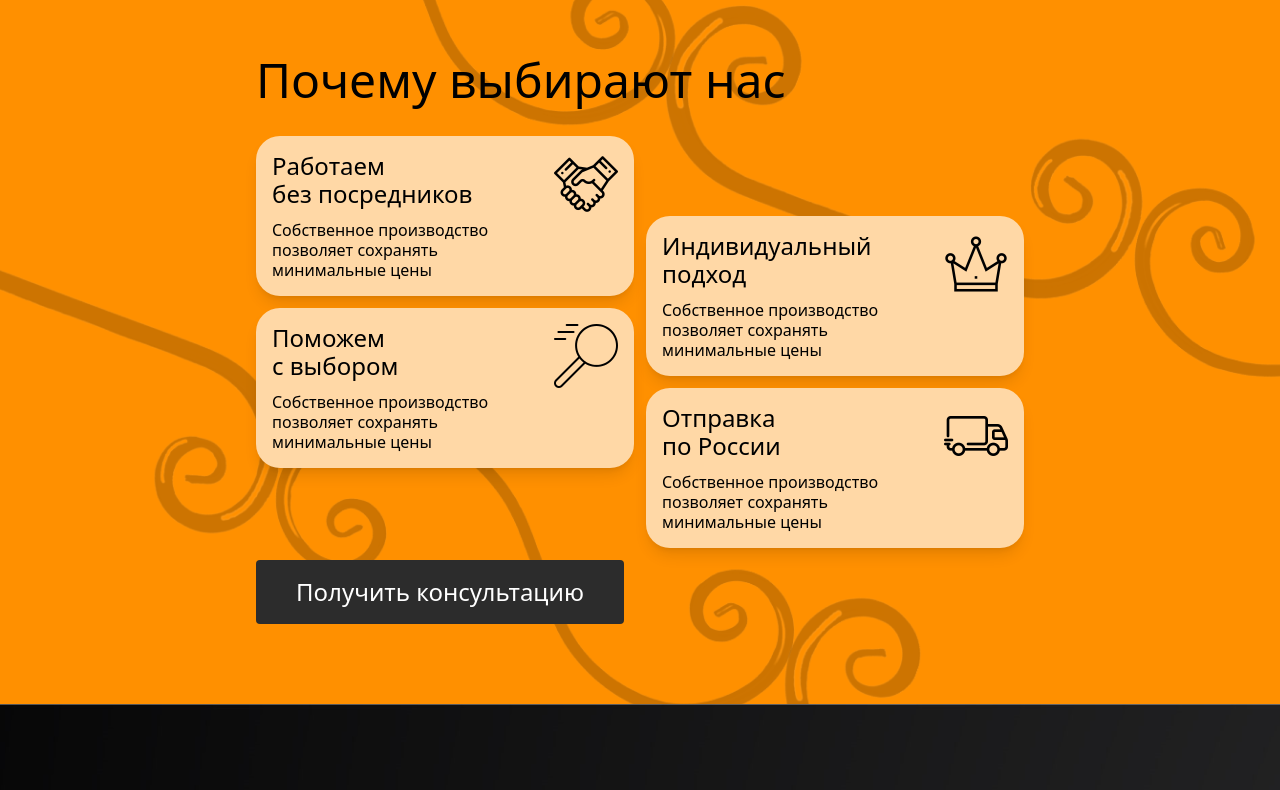
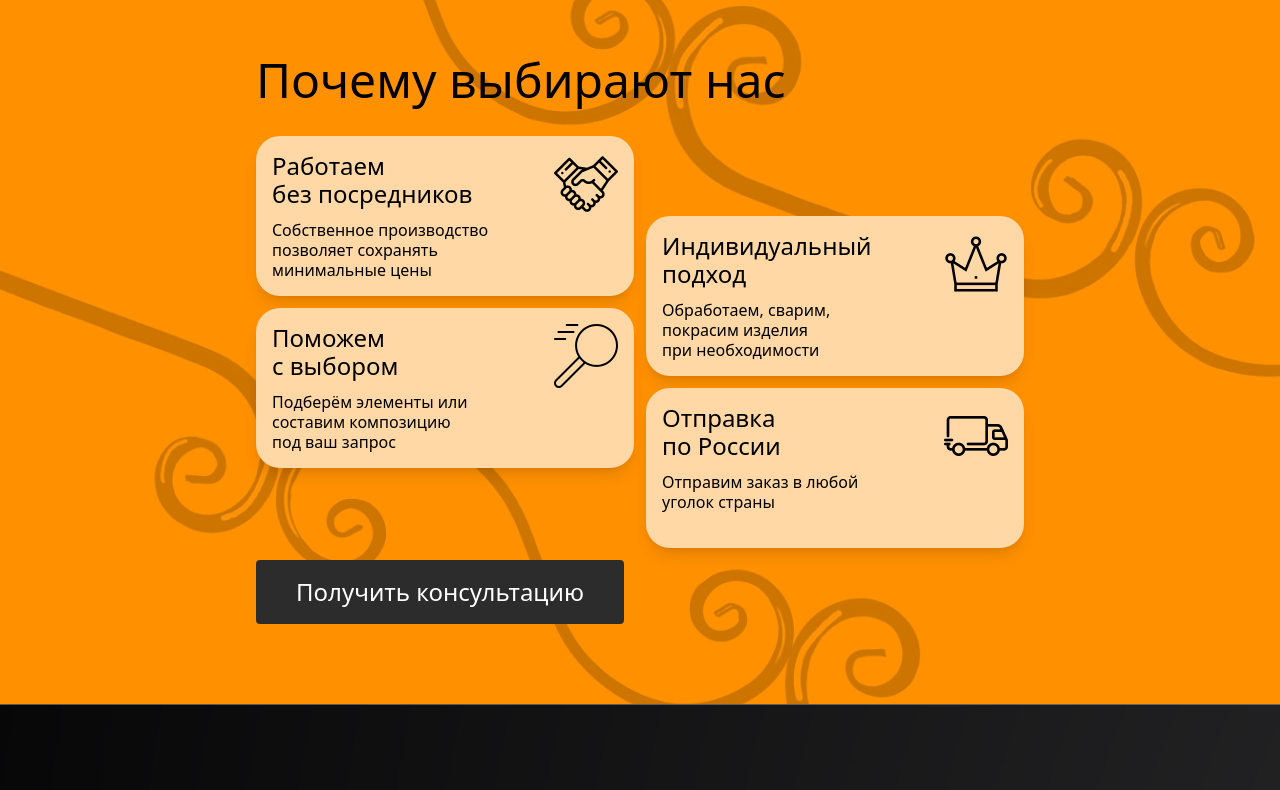
Before and after one commit to Igor-hub-it/kovka-landing, a Nuxt app: page / in a window 1280 px wide. Shown: the part 830-1620 px from the top of the page. Built offline with nearby package versions, Linux system fonts and the light colour scheme.

Commit message:
фиксы

```diff
--- a/components/FourthBlock.vue
+++ b/components/FourthBlock.vue
@@ -24,7 +24,7 @@
                     Выбираете нужные<br>
                     элементы в каталоге
                 </div>
-                <div class="absolute -top-2 left-[247px] font-bold">или</div>
+                <div class="absolute -top-2 left-[260px] font-bold">или</div>
                 <div class="absolute top-12 right-0 lg:right-auto lg:-top-7 lg:left-72 px-5 py-2 rounded bg-[#262628] border border-black text-white">
                     Помогаем подобрать нужную<br>
                     композицию или набор элементов
--- a/components/Header.vue
+++ b/components/Header.vue
@@ -64,7 +64,7 @@
             <div class="flex flex-col gap-8 text-3xl pl-12 pt-24">
                 <a @click="scrollTo('about-us')" class="cursor-pointer">О компании</a>
                 <a @click="scrollTo('catalog')" class="cursor-pointer">Каталог</a>
-                <a @click="scrollTo('steps')" class="cursor-pointer">"Этапы работы"</a>
+                <a @click="scrollTo('steps')" class="cursor-pointer">Этапы работы</a>
                 <a @click="scrollTo('reviews')" class="cursor-pointer">Отзывы</a>
                 <a @click="scrollTo('footer')" class="cursor-pointer">Контакты</a>
                 <div class="flex gap-4">
--- a/components/SecondBlock.vue
+++ b/components/SecondBlock.vue
@@ -56,17 +56,17 @@ const items = [
     },
     {
         title: "Индивидуальный<br> подход",
-        description: "Собственное производство<br> позволяет сохранять<br> минимальные цены",
+        description: "Обработаем, сварим, <br>покрасим изделия <br>при необходимости",
         icon: crown,
     },
     {
         title: "Поможем<br> с выбором",
-        description: "Собственное производство<br> позволяет сохранять<br> минимальные цены",
+        description: "Подберём элементы или <br>составим композицию <br>под ваш запрос",
         icon: loop,
     },
     {
         title: "Отправка<br> по России",
-        description: "Собственное производство<br> позволяет сохранять<br> минимальные цены",
+        description: "Отправим заказ в любой<br> уголок страны",
         icon: delivery,
     },
 ];
```
